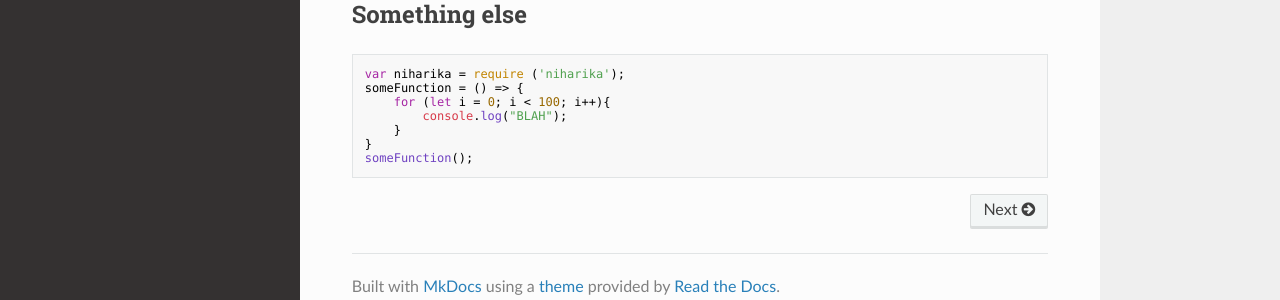
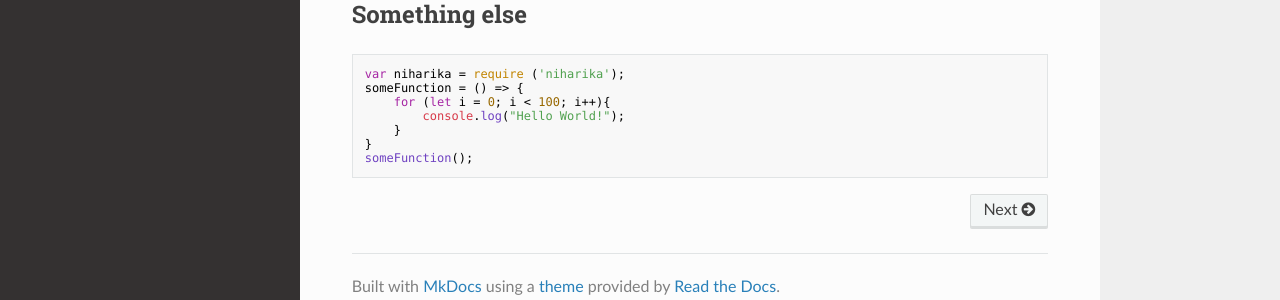
Before and after one commit to niharrs/docs, an MkDocs documentation site: the page built from docs/index.md, in a window 1280 px wide. Shown: the part 544-844 px from the top of the page. Built offline with MkDocs 1.6.1, drawn with Linux system fonts in a browser that asks for light colours; nearby versions of some CDN libraries.

Commit message:
Update index.md

```diff
--- a/docs/index.md
+++ b/docs/index.md
@@ -21,7 +21,7 @@ For full documentation visit [mkdocs.org](https://mkdocs.org).
 var niharika = require ('niharika');
 someFunction = () => {
     for (let i = 0; i < 100; i++){
-        console.log("BLAH");
+        console.log("Hello World!");
     }
 }
 someFunction();
```
